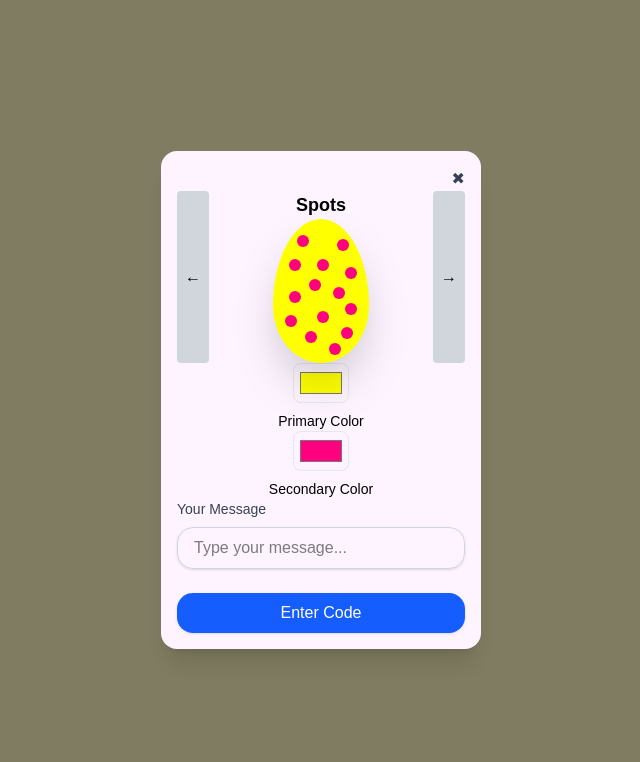
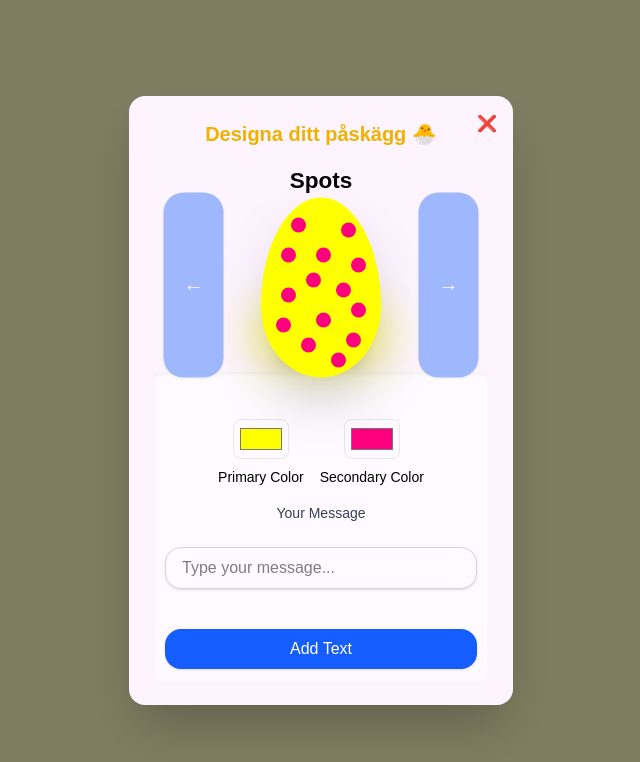
Before and after one commit to Alexander-Bokedal/easter-jam, a Next.js app: page / in a window 1280 px wide. Both pictures are taken after a click on the button "Create Egg". Shown: the top 762 px of the page, without its empty margins (319-959 px from the left). Built offline with nearby package versions, Linux system fonts and the light colour scheme.

Commit message:
Add: npm install framer-motion Add onCloseAction, header, glow and shadow with current eggColore, also added some styling for better UX

```diff
--- a/src/components/ButtonCarousel.tsx
+++ b/src/components/ButtonCarousel.tsx
@@ -45,7 +45,7 @@ export const ButtonCarousel = ({ currentEgg, updateEgg, primaryColor, secondaryC
 	return (
 		<div className="flex w-full justify-around">
 			<button
-				className=" active:scale-95 hover:scale-105  transition-all ease-in-out left-0 p-2 bg-gray-300 rounded "
+				className="opacity-40 hover:opacity-100 active:scale-95 mt-6 w-full bg-blue-600 text-white font-medium py-2 px-4 rounded-2xl shadow hover:bg-blue-700 transition"
 				onClick={handlePrev}
 			>
 				←
@@ -62,7 +62,7 @@ export const ButtonCarousel = ({ currentEgg, updateEgg, primaryColor, secondaryC
 					transition={{ duration: 0.4, ease: "easeInOut" }}
 					className=" w-full h-full flex items-center justify-center text-lg font-semibold "
 				>
-					<div className='flex flex-col justify-between items-center'>
+					<div className='flex flex-col justify-between items-center pl-[30px] pr-[30px]'>
 						{currentEgg.selected}
 
 						{currentEgg.selected === 'Spots' && <SpotEgg primaryColor={currentEgg.primaryColor} secondaryColor={currentEgg.secondaryColor} />}
@@ -73,7 +73,7 @@ export const ButtonCarousel = ({ currentEgg, updateEgg, primaryColor, secondaryC
 			</AnimatePresence>
 
 			<button
-				className="active:scale-95 hover:scale-105 transition-all ease-in-out right-0 p-2 bg-gray-300 rounded"
+				className="opacity-40 hover:opacity-100 active:scale-95 mt-6 w-full bg-blue-600 text-white font-medium py-2 px-4 rounded-2xl shadow hover:bg-blue-700 transition "
 				onClick={handleNext}
 			>
 				→
--- a/src/components/Modal.tsx
+++ b/src/components/Modal.tsx
@@ -1,41 +1,86 @@
 'use client';
-import { useReducer } from "react";
+import { useEffect, useReducer, useState } from "react";
 import { Egg } from "@/types/types";
 import { ButtonCarousel } from "./ButtonCarousel";
 import { Form } from "./formComponents/Form";
+import { motion, AnimatePresence } from "framer-motion";
+
 type ModalProps = {
 	isOpen: boolean;
 	onCloseAction: () => void;
 };
 
 export default function Modal({ isOpen, onCloseAction }: ModalProps) {
-	if (!isOpen) return null;
+	useEffect(() => {
+		const handleEsc = (e: KeyboardEvent) => {
+			if (e.key === "Escape") onCloseAction();
+		};
+		window.addEventListener("keydown", handleEsc);
+		return () => window.removeEventListener("keydown", handleEsc);
+	}, [onCloseAction]);
+
 	const [currentEgg, updateEgg] = useReducer(
-		(prev: Egg, next: Partial<Egg>) => {
-			const newEgg = { ...prev, ...next }
-			return newEgg
-		},
-		{ selected: 'Spots', value: ['Spots', 'ZigZag', 'Hearts'], primaryColor: '#FFFF00', secondaryColor: '#FF007F' }
-	)
+		(prev: Egg, next: Partial<Egg>) => ({ ...prev, ...next }),
+		{
+			selected: "Spots",
+			value: ["Spots", "ZigZag", "Hearts",],
+			primaryColor: "#FFFF00",
+			secondaryColor: "#FF007F",
+			message: "Glad Påsk!",
+		}
+	);
 
 	return (
-		<div className="fixed inset-0 flex items-center justify-center bg-black/50 backdrop-blur-sm" >
-			<div onClick={(e) => e.stopPropagation()} className="flex flex-col bg-fuchsia-50 p-4 rounded-2xl shadow-xl w-80">
+		<AnimatePresence>
+			{isOpen && (
+				<div
+					className="fixed inset-0 z-50 flex items-center justify-center bg-black/50 backdrop-blur-sm"
+					onClick={onCloseAction}
+				>
+					<motion.div
+						onClick={(e) => e.stopPropagation()}
+						initial={{ opacity: 0, scale: 0.95 }}
+						animate={{ opacity: 1, scale: 1 }}
+						exit={{ opacity: 0, scale: 0.95 }}
+						transition={{ duration: 0.25 }}
+						className="relative flex flex-col bg-fuchsia-50 p-6 rounded-2xl shadow-2xl w-11/12 max-w-sm gap-4"
+					>
 						<button
 							onClick={onCloseAction}
-					className="self-end text-gray-700 hover:text-gray-950 hover:scale-125 transition-all"
+							className="absolute top-3 right-3 transition p-1 rounded-full hover:scale-110 hover:bg-pink-400"
+							aria-label="Stäng modalen"
 						>
-					✖
+							❌
 						</button>
-				<div className="flex flex-row justify-center items-center">
-					<ButtonCarousel currentEgg={currentEgg} updateEgg={updateEgg} primaryColor={currentEgg.primaryColor} secondaryColor={currentEgg.secondaryColor} />
+
+						{/*Ny Rubrik */}
+						<h2 className="text-xl font-bold text-center text-yellow-500 pb-[20px]">
+							Designa ditt påskägg 🐣
+						</h2>
+
+						{/* liten glow med vald färg och skugga under */}
+						<div className="relative flex justify-center items-center">
+							<div
+								className="absolute w-30 h-10 rounded-full blur-xl opacity-100 top-[130px]"
+								style={{ backgroundColor: currentEgg.primaryColor }}
+							></div>
+							<div className="absolute bottom-2 w-20 h-3 bg-black/20 rounded-full blur-sm translate-y-4" />
+							<div className="relative z-10 scale-125 ">
+								<ButtonCarousel
+									currentEgg={currentEgg}
+									updateEgg={updateEgg}
+									primaryColor={currentEgg.primaryColor}
+									secondaryColor={currentEgg.secondaryColor}
+								/>
+							</div>
 						</div>
 
-				<div className="flex justify-evenly" >
+						<div className="shadow-inner rounded-lg p-3 bg-white/60">
 							<Form currentEgg={currentEgg} updateEgg={updateEgg} />
-
 						</div>
+					</motion.div>
 				</div>
-		</div>
+			)}
+		</AnimatePresence>
 	);
 }
--- a/src/components/formComponents/Form.tsx
+++ b/src/components/formComponents/Form.tsx
@@ -10,9 +10,11 @@ type Props = {
 export const Form = ({ currentEgg, updateEgg }: Props) => {
 
 	return (
-		<form>
-			<PrimaryPicker currentEgg={currentEgg} updateEgg={updateEgg} />
-			<SecondaryPicker currentEgg={currentEgg} updateEgg={updateEgg} />
+		<form className="flex flex-col items-center gap-4 pt-[35px] ">
+			<div className="flex flex-row gap-4 justify-center">
+				<PrimaryPicker currentEgg={currentEgg} updateEgg={updateEgg} />
+				<SecondaryPicker currentEgg={currentEgg} updateEgg={updateEgg} />
+			</div>
 			<MessageInput />
 			<SubmitButton label="Save egg" />
 		</form>
--- a/src/components/formComponents/SubmitButton.tsx
+++ b/src/components/formComponents/SubmitButton.tsx
@@ -1,31 +1,33 @@
-
 'use client'
 import { ButtonHTMLAttributes, useState } from 'react'
 
-interface SubmitButtonProps extends ButtonHTMLAttributes<HTMLButtonElement> {
-}
+interface SubmitButtonProps extends ButtonHTMLAttributes<HTMLButtonElement> { }
+
 type SubmitStep = 'idle' | 'code' | 'confirm' | 'submit'
 
 export const SubmitButton = ({ }: SubmitButtonProps) => {
 	const [submitStep, setSubmitStep] = useState<SubmitStep>('idle')
+
 	const Log = () => {
 		console.log('This button was clicked')
 	}
+
 	const HandleIdleClick = () => {
 		setSubmitStep('submit')
 	}
+
 	return (
 		<>
-
-			{submitStep === 'idle' ? (
+			{submitStep === 'idle' && (
 				<button
 					onClick={HandleIdleClick}
 					className="mt-6 w-full bg-blue-600 text-white font-medium py-2 px-4 rounded-2xl shadow hover:bg-blue-700 transition"
 				>
-					Enter Code
+					Add Text
 				</button>
-			) : null}
-			{submitStep === 'submit' ? (
+			)}
+
+			{submitStep === 'submit' && (
 				<button
 					onClick={Log}
 					type="submit"
@@ -33,7 +35,7 @@ export const SubmitButton = ({ }: SubmitButtonProps) => {
 				>
 					Save Egg!
 				</button>
-			) : null}
+			)}
 		</>
 	)
 }
```
Lines whose indentation alone changed are shown as unchanged.
